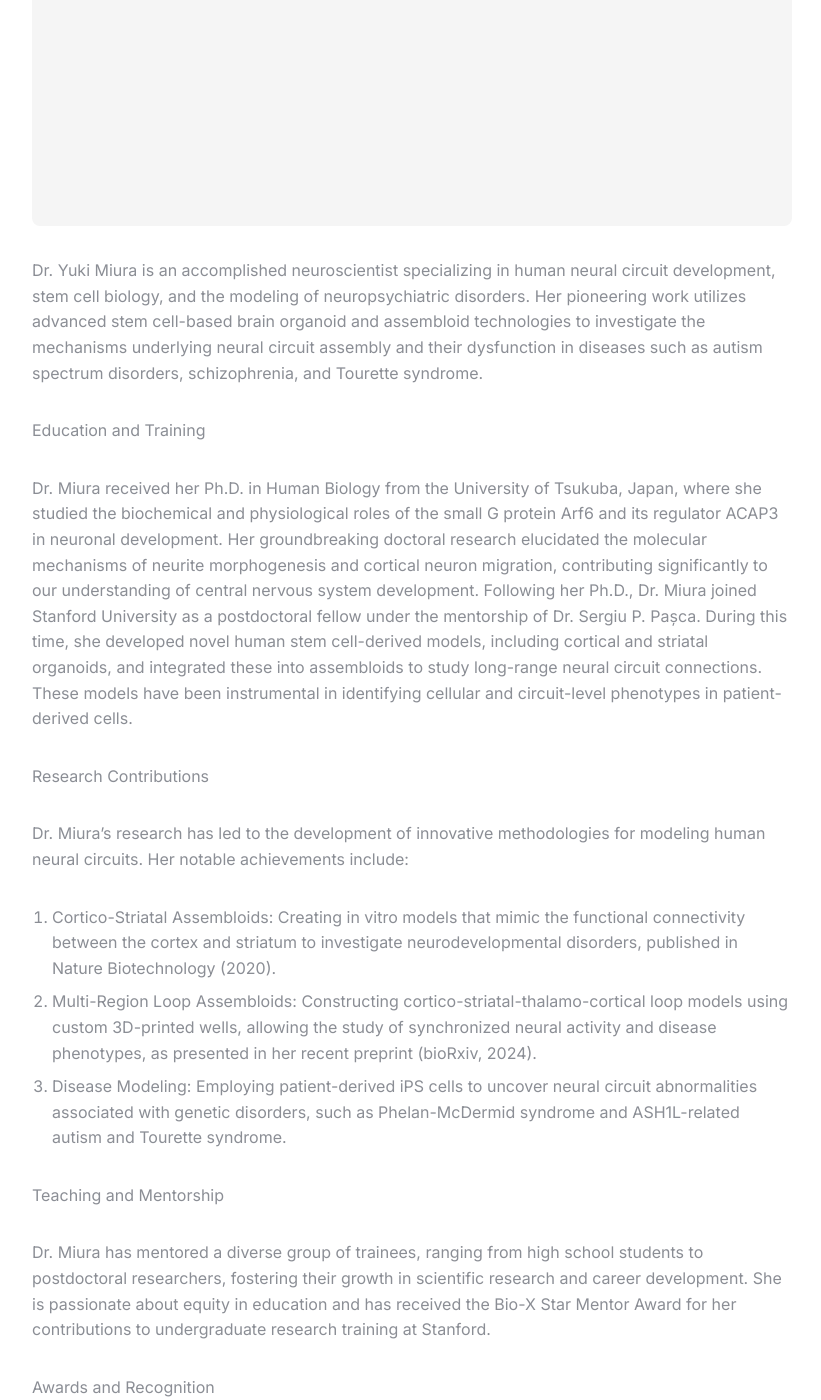
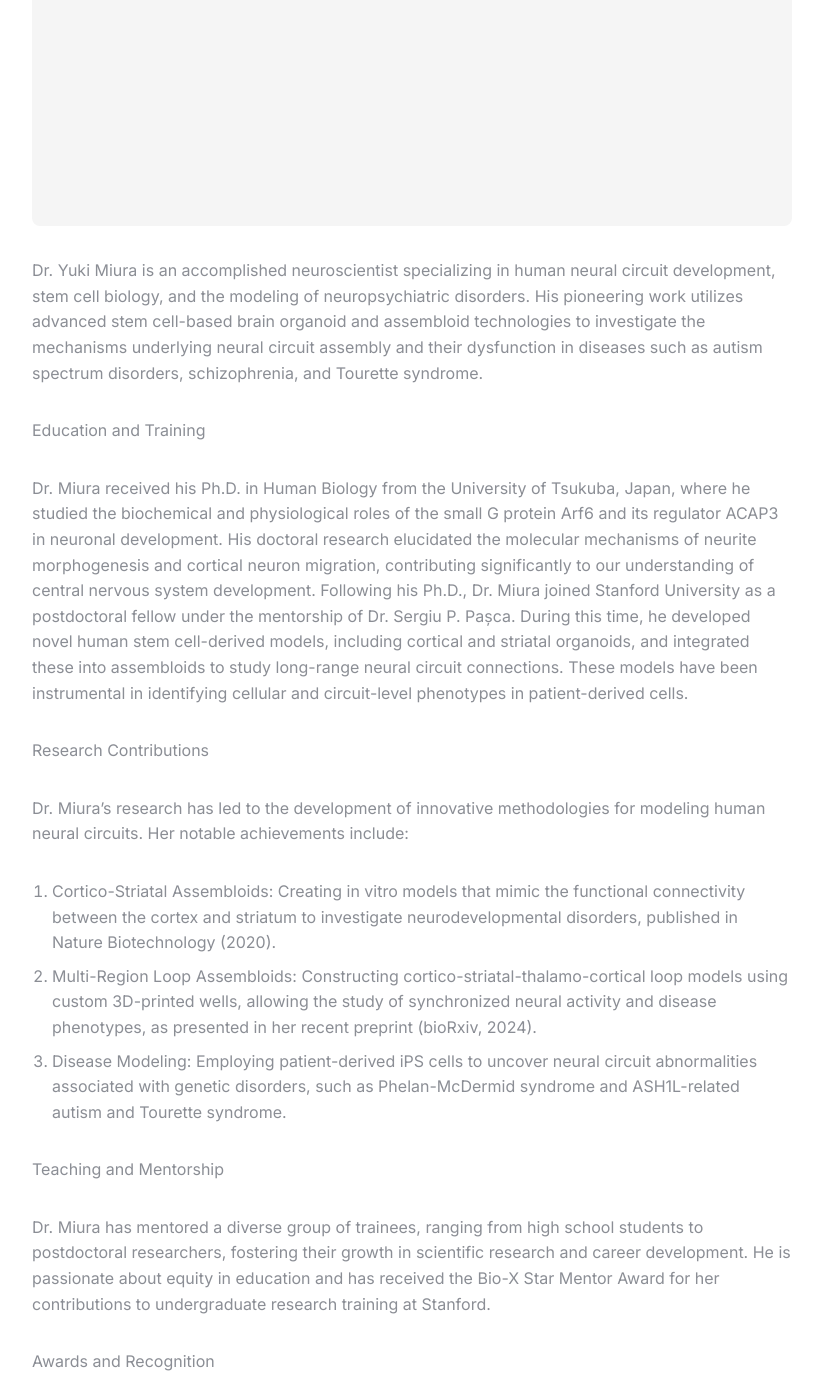
Before and after one commit to ykmiura/ykmiura.github.io, a Jekyll site: the page built from _pages/about.md, in a window 1280 px wide and 1400 px high, scrolled down 984 px. Shown: the whole window, without its empty margins (228-1049 px from the left). Built offline with Jekyll 4.4.1, drawn with Linux system fonts in a browser that asks for light colours; some of the changed text lies outside the part shown.

Commit message:
Update about.md

```diff
--- a/_pages/about.md
+++ b/_pages/about.md
@@ -7,12 +7,12 @@ image: '/images/01-2.jpg'
 page_cover: '/images/01.jpg'
 ---
 
-Dr. Yuki Miura is an accomplished neuroscientist specializing in human neural circuit development, stem cell biology, and the modeling of neuropsychiatric disorders. Her pioneering work utilizes advanced stem cell-based brain organoid and assembloid technologies to investigate the mechanisms underlying neural circuit assembly and their dysfunction in diseases such as autism spectrum disorders, schizophrenia, and Tourette syndrome.
+Dr. Yuki Miura is an accomplished neuroscientist specializing in human neural circuit development, stem cell biology, and the modeling of neuropsychiatric disorders. His pioneering work utilizes advanced stem cell-based brain organoid and assembloid technologies to investigate the mechanisms underlying neural circuit assembly and their dysfunction in diseases such as autism spectrum disorders, schizophrenia, and Tourette syndrome.
 
 Education and Training
 
-Dr. Miura received her Ph.D. in Human Biology from the University of Tsukuba, Japan, where she studied the biochemical and physiological roles of the small G protein Arf6 and its regulator ACAP3 in neuronal development. Her groundbreaking doctoral research elucidated the molecular mechanisms of neurite morphogenesis and cortical neuron migration, contributing significantly to our understanding of central nervous system development.
-Following her Ph.D., Dr. Miura joined Stanford University as a postdoctoral fellow under the mentorship of Dr. Sergiu P. Pașca. During this time, she developed novel human stem cell-derived models, including cortical and striatal organoids, and integrated these into assembloids to study long-range neural circuit connections. These models have been instrumental in identifying cellular and circuit-level phenotypes in patient-derived cells.
+Dr. Miura received his Ph.D. in Human Biology from the University of Tsukuba, Japan, where he studied the biochemical and physiological roles of the small G protein Arf6 and its regulator ACAP3 in neuronal development. His doctoral research elucidated the molecular mechanisms of neurite morphogenesis and cortical neuron migration, contributing significantly to our understanding of central nervous system development.
+Following his Ph.D., Dr. Miura joined Stanford University as a postdoctoral fellow under the mentorship of Dr. Sergiu P. Pașca. During this time, he developed novel human stem cell-derived models, including cortical and striatal organoids, and integrated these into assembloids to study long-range neural circuit connections. These models have been instrumental in identifying cellular and circuit-level phenotypes in patient-derived cells.
 
 Research Contributions
 
@@ -23,22 +23,22 @@ Dr. Miura's research has led to the development of innovative methodologies for
 
 Teaching and Mentorship
 
-Dr. Miura has mentored a diverse group of trainees, ranging from high school students to postdoctoral researchers, fostering their growth in scientific research and career development. She is passionate about equity in education and has received the Bio-X Star Mentor Award for her contributions to undergraduate research training at Stanford.
+Dr. Miura has mentored a diverse group of trainees, ranging from high school students to postdoctoral researchers, fostering their growth in scientific research and career development. He is passionate about equity in education and has received the Bio-X Star Mentor Award for her contributions to undergraduate research training at Stanford.
 
 Awards and Recognition
 
-Dr. Miura has been recognized for her scientific excellence with several prestigious awards, including:
+Dr. Miura has been recognized for his scientific excellence with several prestigious awards, including:
 - Tourette Association of America Young Investigator Award (2022–2024)
 - Bio-X Star Mentor Award (2021)
 - Outstanding Young Scientist Award at the Tsukuba Medical Science Research Meeting (2013)
 
 Future Goals
 
-As a faculty candidate, Dr. Miura envisions establishing a translational research program that focuses on the pathophysiology of cortico-basal ganglia circuits. Using cutting-edge techniques such as genome editing, high-resolution imaging, and assembloid platforms, her work aims to uncover the cellular and circuit-level mechanisms driving neuropsychiatric conditions and identify therapeutic targets.
+Dr. Miura envisions establishing a translational research program that focuses on the pathophysiology of cortico-basal ganglia circuits. Using cutting-edge techniques such as genome editing, high-resolution imaging, and assembloid platforms, his work aims to uncover the cellular and circuit-level mechanisms driving neuropsychiatric conditions and identify therapeutic targets.
 
 Personal Philosophy
 
-Dr. Miura is committed to promoting diversity and inclusion in science. She actively fosters an environment where researchers from all backgrounds can thrive, sharing her experiences as a first-generation college student to inspire and guide her mentees.
+Dr. Miura is committed to promoting diversity and inclusion in science. He actively fosters an environment where researchers from all backgrounds can thrive, sharing his experiences as a first-generation college student to inspire and guide his mentees.
 Dr. Yuki Miura’s work represents the forefront of human neurobiology, bridging the gap between fundamental neuroscience and clinical applications to improve our understanding of brain development and disease.
 
 <div class="page__gallery__wrapper">
```
